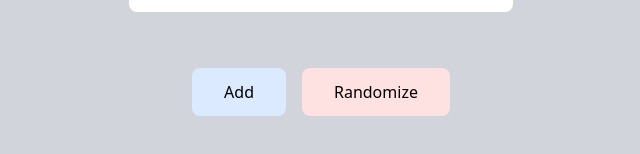
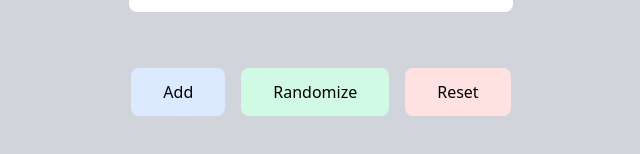
Before and after one commit to seanho96/randomizer, a Next.js app: page / in a window 1280 px wide. Shown: the part 152-306 px from the top of the page, without its empty margins (319-959 px from the left). Built offline with nearby package versions, Linux system fonts and the light colour scheme; no server answers.

Commit message:
add type checks

```diff
--- a/pages/index.tsx
+++ b/pages/index.tsx
@@ -1,37 +1,37 @@
-import { useState, useEffect, useRef } from 'react'
+import React, { useState, useEffect, useRef } from 'react'
 import lottie from 'lottie-web'
 import Layout from '../components/Layout'
 
 const IndexPage = () => {
-  const [items, setItems] = useState<IItems[]>([])
+  const [items, setItems] = useState<string[]>([])
   const [random, setRandom] = useState<string>('')
   const [text, setText] = useState<string>('')
 
-  interface IItems {
-    items: string[]
-  }
-
-
   const borderColors = ['border-red-300', 'border-green-300', 'border-blue-300', 'border-yellow-300', 'border-orange-300', 'border-purple-300', 'border-pink-300', 'border-indigo-300']
-  const makeRepeated = (arr, repeats) => Array.from({ length: repeats }, () => arr).flat();
+  const makeRepeated = (arr: string[], repeats: number) => Array.from({ length: repeats }, () => arr).flat();
   const borderColorsArray = makeRepeated(borderColors, 10)
 
   const addItems = () => {
     if(text) {
-      setItems(items.concat(text))
+      items.push(text)
     }
     setText('')
   }
 
-  const handleEnter = (e) => {
-    if (e.keyCode === 13 && text) {
-        setItems(items.concat(text))
+  const handleEnter = (e: KeyboardEvent) => {
+    if (e.key === 'Enter' && text) {
+        items.push(text)
         setText('')
     }
 }
 
   const handleRandomize = () => {
     setRandom(items[Math.floor(Math.random() * items.length)])
+  }
+
+  const handleReset = () => {
+    setItems([])
+    setText('')
   }
 
   useEffect(() => {
@@ -60,7 +60,7 @@ const IndexPage = () => {
         <div className="flex flex-col w-3/4 max-w-sm justify-start items-center">
           <h1 className="text-xl mb-10 relative">Randomizer! <div className="inline-block w-auto animate-bounce">👇</div></h1>
           <div className="flex justify-center flex-wrap mb-2">
-          {items.map((item, idx) => {
+          {items.map((item: {}, idx: number) => {
             return (
             <div key={idx} className={`${borderColorsArray[idx]} border-2 rounded-lg px-4 py-2 mb-2 mr-2`}>{item}</div>
           )})}
@@ -70,8 +70,11 @@ const IndexPage = () => {
             <button className="my-8 mr-4 px-8 py-3 bg-blue-100 rounded-lg hover:bg-blue-300 hover:text-white transition-colors	duration-300" onClick={addItems}>
                 Add
             </button>
-            <button className="my-8 px-8 py-3 bg-red-100 rounded-lg hover:bg-red-300 hover:text-white transition-colors	duration-300" onClick={handleRandomize}>
+            <button className="my-8 mr-4 px-8 py-3 bg-green-100 rounded-lg hover:bg-red-300 hover:text-white transition-colors	duration-300" onClick={handleRandomize}>
                 Randomize
+            </button>
+            <button className="my-8 px-8 py-3 bg-red-100 rounded-lg hover:bg-red-300 hover:text-white transition-colors	duration-300" onClick={handleReset}>
+                Reset
             </button>
           </div>
           {random && (
--- a/tsconfig.json
+++ b/tsconfig.json
@@ -24,5 +24,5 @@
   "exclude": [
     "node_modules"
   ],
-  "include": []
+  "include": ["**/*.ts", "**/*.tsx"]
 }
```
